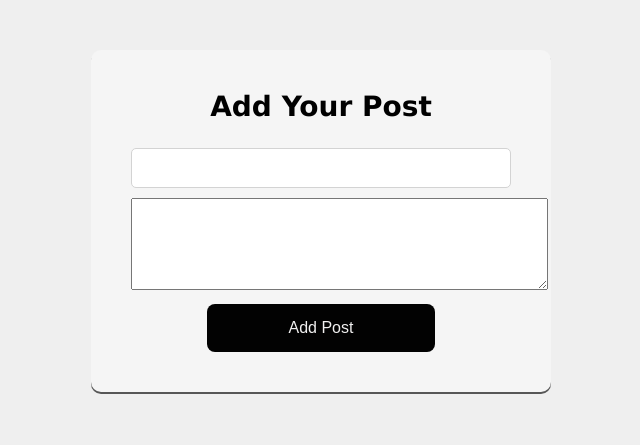
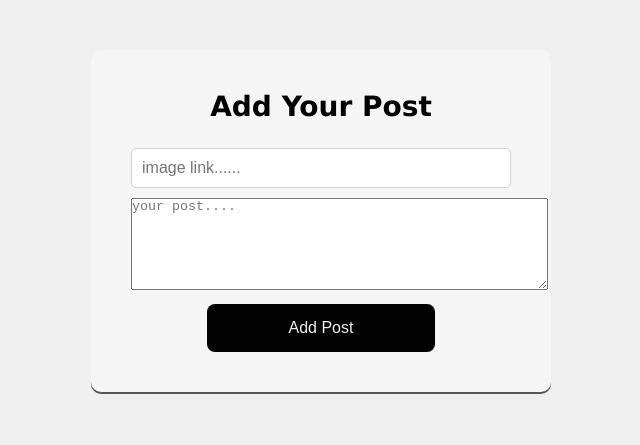
Before and after one commit to Heba-Adwan/reddit, a website: page public/html/post.html in a window 1280 px wide. Shown: the whole page, without its empty margins (319-959 px from the left). Drawn offline with Linux system fonts and the light colour scheme.

Commit message:
fix-page

```diff
--- a/public/html/post.html
+++ b/public/html/post.html
@@ -16,8 +16,8 @@
       <div class="commentBox">
         <div class="create">
           <h1>Add Your Post</h1>
-          <input type="text" name="image" id="image">
-          <textarea name="post" id="comment-box" cols="50" rows="6" maxlength="200" required></textarea>
+          <input type="text" name="image" id="image" placeholder="image link......">
+          <textarea name="post" id="comment-box" cols="50" rows="6" maxlength="200" required placeholder="your post...."></textarea>
 
           <button id="comment" type="submit">Add Post</button>
           <ul id="unordered">
```
